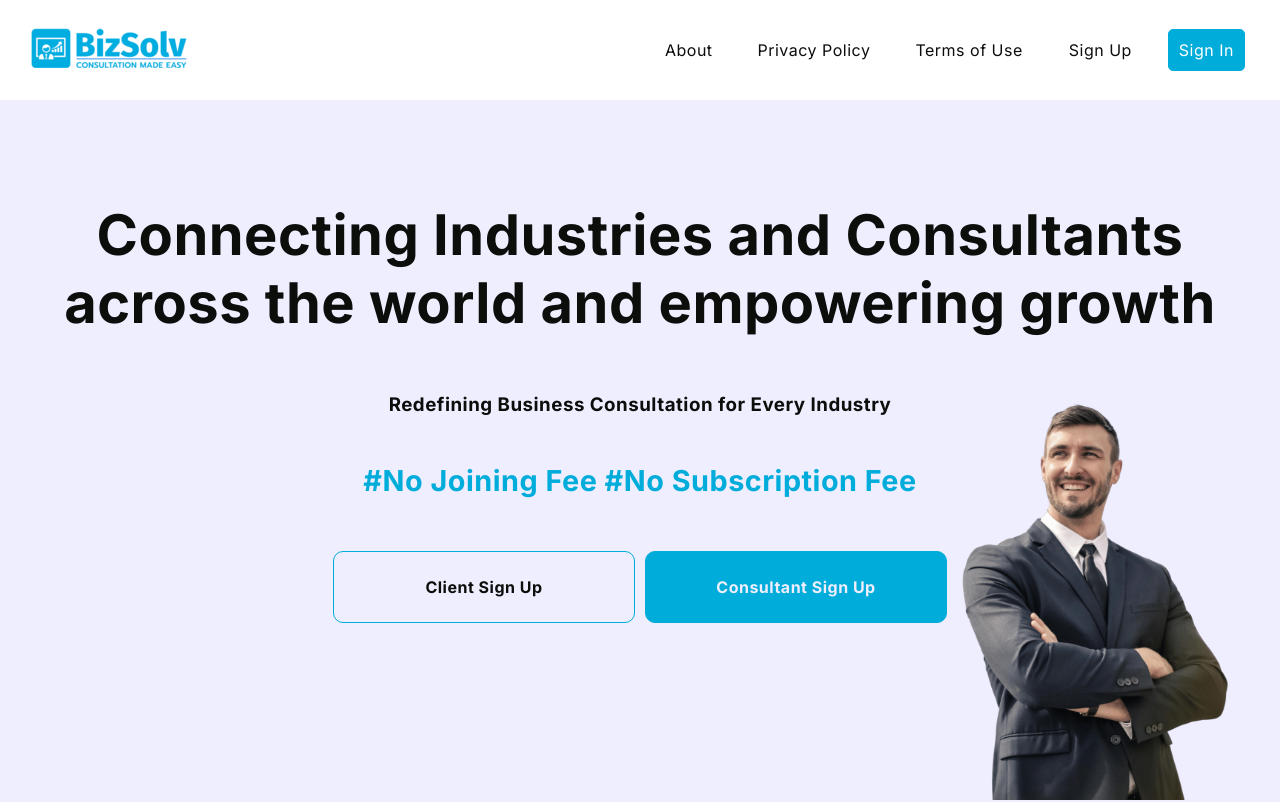
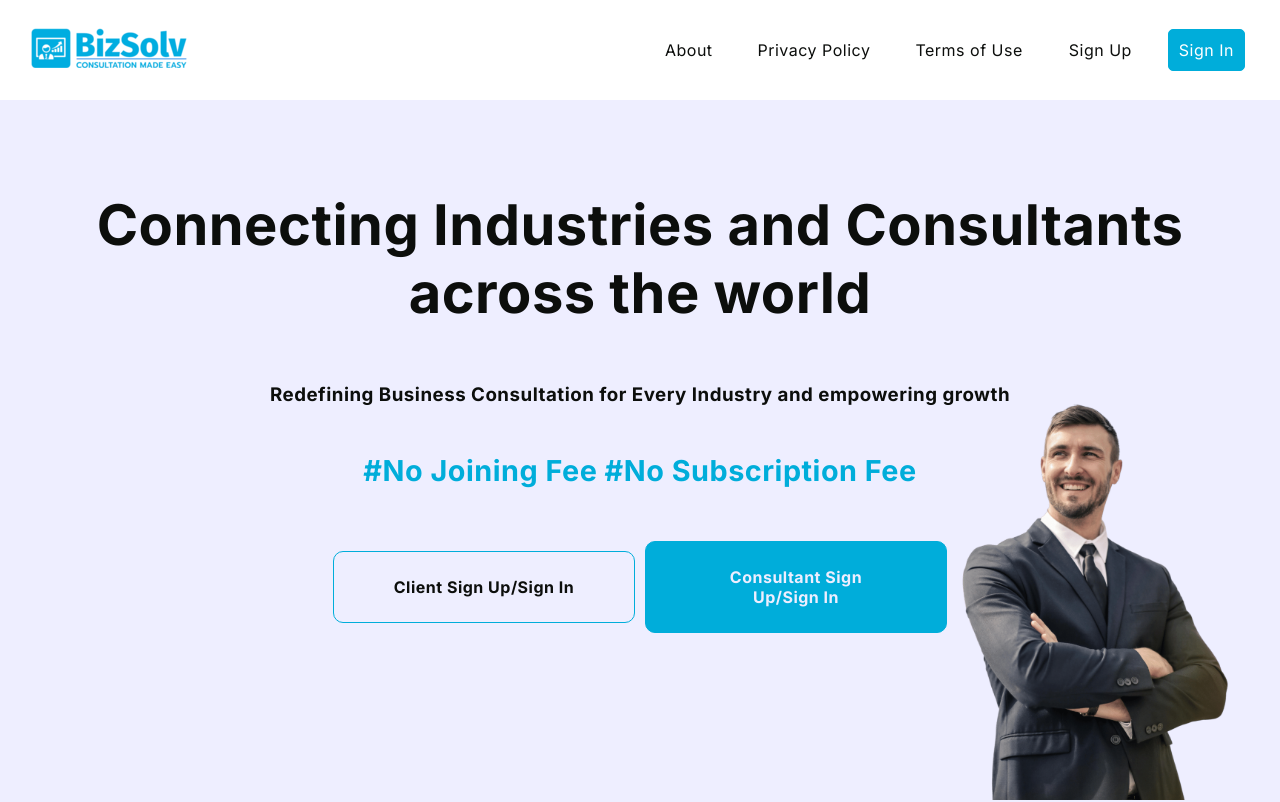
Before and after one commit to JaifDev/bizsolv-landing, a React (Vite) app: page / in a window 1280 px wide. Shown: the top 802 px of the page. Built offline with nearby package versions, Linux system fonts and the light colour scheme.

Commit message:
Minor changes

```diff
--- a/src/pages/Home/Home.jsx
+++ b/src/pages/Home/Home.jsx
@@ -39,9 +39,12 @@ const Home = () => {
         <div className="first-left-container">
           <h1>
             Connecting Industries and Consultants
-            <br /> across the world and empowering growth
+            <br /> across the world
           </h1>
-          <h3>Redefining Business Consultation for Every Industry</h3>
+          <h3>
+            Redefining Business Consultation for Every Industry and empowering
+            growth
+          </h3>
           <TypingAnimation />
 
           <img src={bg1Home} alt="" />
@@ -56,11 +59,11 @@ const Home = () => {
           >
             <a href="https://consultation.bizsolv.com/en/customer_signup">
               <div id="button" className="no-bg">
-                Client Sign Up
+                Client Sign Up/Sign In
               </div>
             </a>
             <a href="https://consultation.bizsolv.com/en/expert_signup">
-              <div id="button">Consultant Sign Up</div>
+              <div id="button">Consultant Sign Up/Sign In</div>
             </a>
           </div>
         </div>
```
